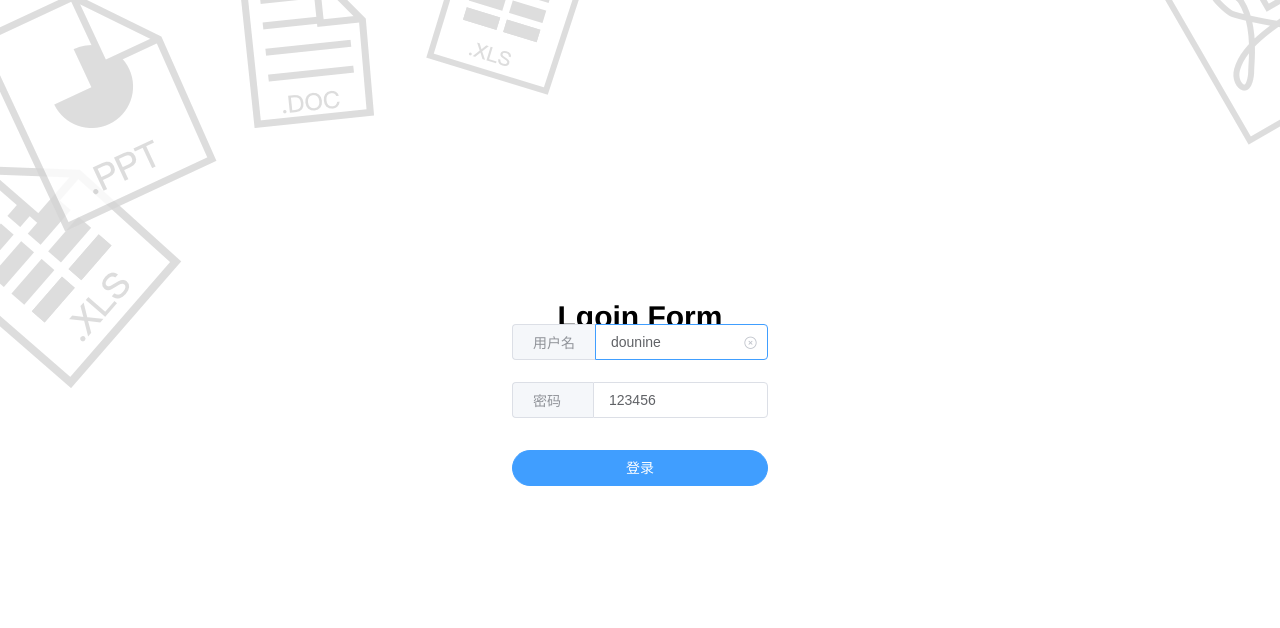
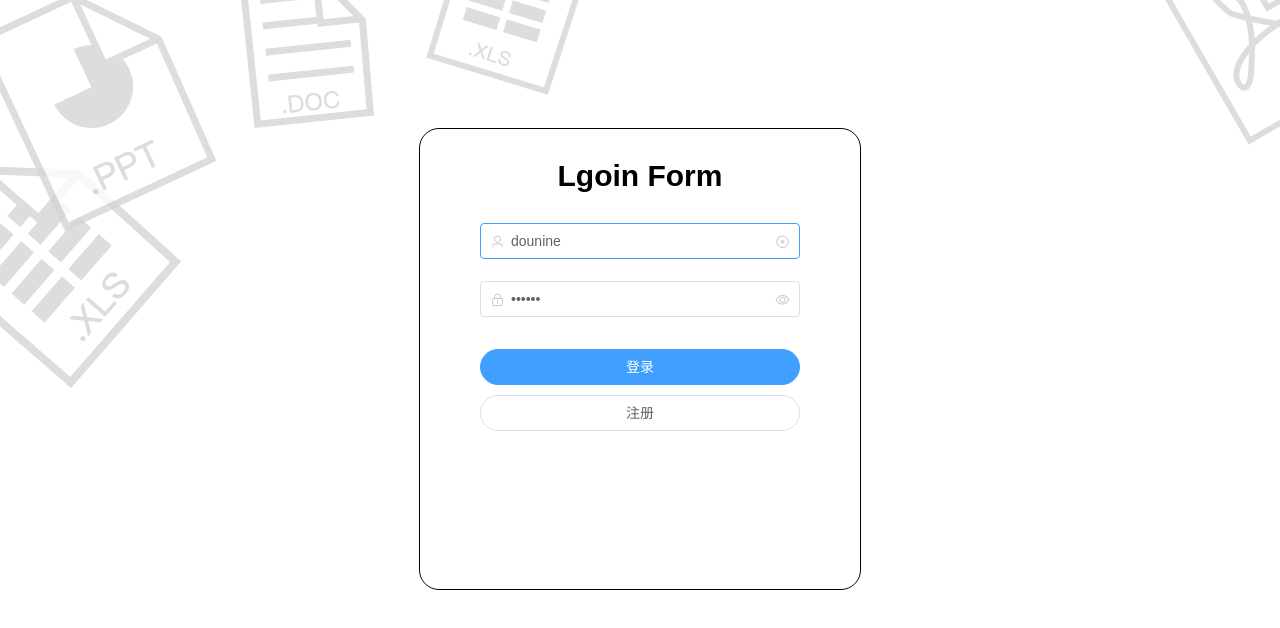
Before and after one commit to 99MyCql/dou-blog_FrontEnd, a Vue app: page /#/login in a window 1280 px wide. Shown: the top 628 px of the page. Built offline with nearby package versions, Linux system fonts and the light colour scheme.

Commit message:
完善登录注册界面

```diff
--- a/src/App.vue
+++ b/src/App.vue
@@ -12,6 +12,6 @@ export default {
 
 <style>
 #app {
-  font-family: "Console","Helvetica Neue",Helvetica,"PingFang SC","Hiragino Sans GB","Microsoft YaHei","微软雅黑",Arial,sans-serif;
+  font-family: "Arial","Microsoft YaHei","??","??",sans-serif;
 }
 </style>
--- a/src/components/title.vue
+++ b/src/components/title.vue
@@ -30,7 +30,7 @@ export default {
 @media (min-width: 980px) {
   .title {
     margin-top: 5px;
-    font-size: 30px;
+    font-size: 28px;
   }
 }
 </style>
--- a/src/router/router.js
+++ b/src/router/router.js
@@ -7,7 +7,7 @@ const router = new VueRouter ({
     routes: [
         {
             path: '/',
-            redirect: '/admin'
+            redirect: '/login'
         },
         {
             path: '/login',
@@ -15,22 +15,23 @@ const router = new VueRouter ({
             component: () => import('@/views/login')
         },
         {
+            path: '/register',
+            name: 'Register',
+            component: () => import('@/views/register')
+        },
+        {
             path: '/admin',
             name: 'Admin',
             component: () => import('@/views/admin/admin'),
             children: [{
-                    path: 'table',
-                    name: 'Table',
-                    component: () => import('@/views/admin/table')
-                }, {
-                    path: 'form',
-                    component: () => import('@/views/admin/form')
-                }, {
                     path: 'articleTable',
                     component: () => import('@/views/admin/articleTable')
                 }, {
                     path: 'articleEdit',
                     component: () => import('@/views/admin/articleEdit')
+                }, {
+                    path: 'userInfo',
+                    component: () => import('@/views/admin/form')
                 }
             ]
         }
--- a/src/views/admin/articleEdit.vue
+++ b/src/views/admin/articleEdit.vue
@@ -2,9 +2,9 @@
   <div>
     <my-title title="编辑文章"/>
     <el-form ref="article" :model="article" label-width="120px" :rules="rules" size="mini">
-      <el-form-item size="default" class="headerButton">
-        <el-button @click="resetForm('article')" icon="el-icon-refresh-right"> 重置 </el-button>
-        <el-button type="primary" @click="submitForm('article')" icon="el-icon-s-promotion"> 发布 </el-button>
+      <el-form-item size="medium" class="headerButton">
+        <el-button @click="resetForm('article')" icon="el-icon-refresh-right">  重置  </el-button>
+        <el-button type="primary" @click="submitForm('article')" icon="el-icon-s-promotion">  发布  </el-button>
       </el-form-item>
 
       <el-form-item label="文章标题" prop="title">
@@ -31,7 +31,11 @@
           <el-button class="button" size="small " icon="el-icon-view" @click="previewVisible = true">打开预览</el-button>
           <el-button class="button" size="small" icon="el-icon-refresh" style="margin-left:0" @click="clearContent()">清空</el-button>
         </div>
-        <el-input v-model="article.content" type="textarea" :autosize="{ minRows: 30, maxRows: 99999 }" resize="none">
+        <el-input v-model="article.content"
+                  type="textarea"
+                  :autosize="{ minRows: 30, maxRows: 99999 }"
+                  resize="none"
+                  placeholder="可以使用markdown语法">
         </el-input>
         <el-dialog
           title="预览"
@@ -155,7 +159,7 @@ export default {
   border: #333;
   background-color: #f6f6f6;
   font-size: 20px;
-  font-family: 'Monaco', courier, monospace;
+  font-family: "Arial","Microsoft YaHei","黑体","宋体",sans-serif;
 }
 
 code {
--- a/src/views/admin/articleTable.vue
+++ b/src/views/admin/articleTable.vue
@@ -102,7 +102,7 @@ export default {
       this.articleList = resp.data.list;
       console.log(this.articleList);
     }).catch((error) => {
-      this.$message.error('获取数据错误');
+      // this.$message.error('获取数据错误');
       console.log(error);
     })
   },
--- a/src/views/admin/menu.vue
+++ b/src/views/admin/menu.vue
@@ -1,5 +1,5 @@
 <template>
-  <el-menu default-active="/admin/articleTable"
+  <el-menu default-active="/admin"
     :collapse="isCollapse"
     :router="true"
     background-color="#545c64"
@@ -18,17 +18,9 @@
         <el-menu-item index="/admin/articleEdit">编辑文章</el-menu-item>
       </el-menu-item-group>
     </el-submenu>
-    <el-menu-item index="/admin/form">
-      <i class="el-icon-menu"></i>
-      <span slot="title">Form</span>
-    </el-menu-item>
-    <el-menu-item index="/admin/table">
-      <i class="el-icon-document"></i>
-      <span slot="title">Table</span>
-    </el-menu-item>
-    <el-menu-item index="/admin">
+    <el-menu-item index="/admin/userInfo">
       <i class="el-icon-setting"></i>
-      <span slot="title">用户信息</span>
+      <span slot="title">个人信息</span>
     </el-menu-item>
   </el-menu>
 </template>
--- a/src/views/admin/table.vue
+++ /dev/null
@@ -1,78 +0,0 @@
-<template>
-  <el-table
-    :data="tableData"
-    element-loading-text="Loading"
-    border
-    fit
-    highlight-current-row>
-
-    <el-table-column
-      label="日期"
-      width="180">
-      <template slot-scope="scope">
-        <i class="el-icon-time"></i>
-        <span style="margin-left: 10px">{{ scope.row.date }}</span>
-      </template>
-    </el-table-column>
-
-    <el-table-column
-      label="姓名"
-      width="180">
-      <template slot-scope="scope">
-        <el-popover trigger="hover" placement="top">
-          <p>姓名: {{ scope.row.name }}</p>
-          <p>住址: {{ scope.row.address }}</p>
-          <div slot="reference" class="name-wrapper">
-            <el-tag size="medium">{{ scope.row.name }}</el-tag>
-          </div>
-        </el-popover>
-      </template>
-    </el-table-column>
-
-    <el-table-column label="操作">
-      <template slot-scope="scope">
-        <el-button
-          size="mini"
-          @click="handleEdit(scope.$index, scope.row)">编辑</el-button>
-        <el-button
-          size="mini"
-          type="danger"
-          @click="handleDelete(scope.$index, scope.row)">删除</el-button>
-      </template>
-    </el-table-column>
-  </el-table>
-</template>
-
-<script>
-  export default {
-    data() {
-      return {
-        tableData: [{
-          date: '2016-05-02',
-          name: '王小虎',
-          address: '上海市普陀区金沙江路 1518 弄'
-        }, {
-          date: '2016-05-04',
-          name: '王小虎',
-          address: '上海市普陀区金沙江路 1517 弄'
-        }, {
-          date: '2016-05-01',
-          name: '王小虎',
-          address: '上海市普陀区金沙江路 1519 弄'
-        }, {
-          date: '2016-05-03',
-          name: '王小虎',
-          address: '上海市普陀区金沙江路 1516 弄'
-        }]
-      }
-    },
-    methods: {
-      handleEdit(index, row) {
-        console.log(index, row);
-      },
-      handleDelete(index, row) {
-        console.log(index, row);
-      }
-    }
-  }
-</script>
--- a/src/views/login.vue
+++ b/src/views/login.vue
@@ -1,24 +1,39 @@
 <template>
-  <div class="login-container">
-    <div class="title">
+  <div class="container">
+    <div class="login-wrapper">
+      <div class="login-title">
         <b>Lgoin Form</b>
       </div>
+      <!-- login title -->
+
       <el-form ref="form" :model="login_data" size="medium" class="login-form">
         <el-form-item>
-        <el-input v-model="login_data.username" :clearable='true' :autofocus='true'>
-          <template slot="prepend">用户名</template>
+          <el-input v-model="login_data.username"
+                    clearable
+                    autofocus
+                    placeholder="username"
+                    prefix-icon="el-icon-user">
           </el-input>
         </el-form-item>
+        <!-- username -->
+
         <el-form-item>
-        <el-input v-model="login_data.password" :clearable='true' >
-          <template slot="prepend" style="width:10%">密码</template>
+          <el-input v-model="login_data.password"
+                    show-password
+                    placeholder="password"
+                    prefix-icon="el-icon-lock">
           </el-input>
         </el-form-item>
+        <!-- passwd -->
 
         <el-form-item>
           <el-button type="primary" @click="login_submit" class="button" round>登录</el-button>
+          <el-button style="margin-left:0" @click="register" class="button" round>注册</el-button>
         </el-form-item>
+        <!-- button -->
+
       </el-form>
+    </div>
   </div>
 </template>
 
@@ -33,6 +48,9 @@
       }
     },
     methods: {
+      register() {
+        this.$router.push('/register');
+      },
       login_submit() {
         if (this.login_data.username == 'dounine' && this.login_data.password == '123456')
           this.$router.push('/admin');
@@ -44,44 +62,31 @@
 </script>
 
 <style>
-.login-container {
+.container {
   background-image: url('../assets/background.png');
   position: absolute;
   height: 100%;
   width: 100%;
-  display: flex;
-  flex-direction: column;
-  align-items: center;
 }
 
-.login-form {
-  top: 30%;
-  position: relative;
-  width: 20%;
-  padding: 20px 30px;
+.login-wrapper {
+  border: 1px solid #000;
   border-radius: 20px;
+  margin: 10% auto;
+  padding: 30px 60px;
+  width: 25%;
+  height: 50%;
 }
 
-.title {
-  position: relative;
-  top: 300px;
+.login-title {
   font-size: 30px;
   text-align: center;
+  color: black;
   margin-bottom: 30px;
-  color: black;
-}
-
-.input_img {
-  padding-top: 3px;
-  height: 80%;
 }
 
 .button {
   margin-top: 10px;
   width: 100%;
 }
-
-.el-input-group__prepend {
-  width: 40px;
-}
 </style>
```
Lines whose indentation alone changed are shown as unchanged.
